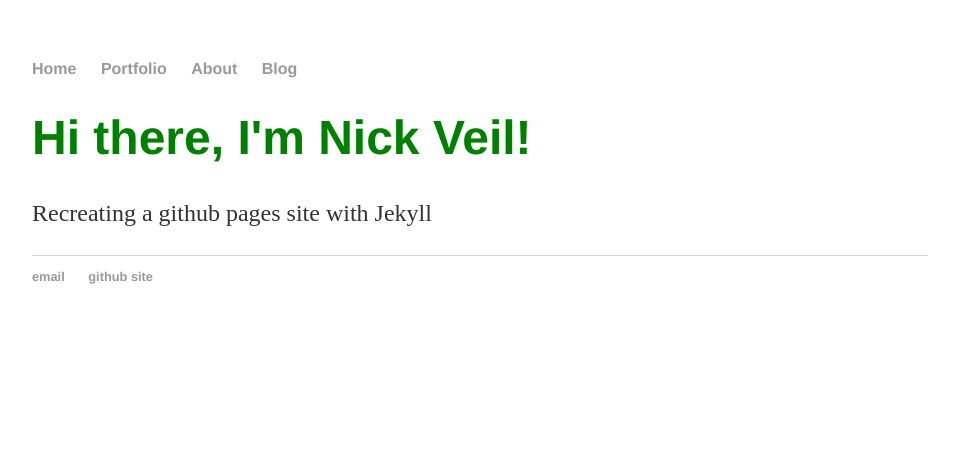
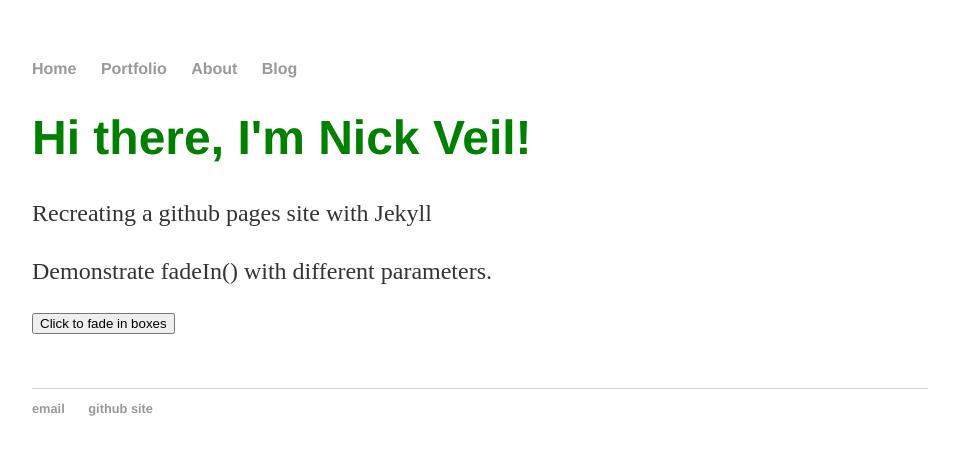
Before and after one commit to niveil/niveil.github.io, a Jekyll site: the page index.html, which Jekyll copies as it is, in a window 1280 px wide. Shown: the top 455 px of the page, without its empty margins (160-1119 px from the left). Built offline with Jekyll 4.4.1, drawn with Linux system fonts in a browser that asks for light colours.

Commit message:
jquery test

```diff
--- a/index.html
+++ b/index.html
@@ -4,6 +4,16 @@
         <title>Nick Veil</title>
 
         <link rel="stylesheet" type="text/css" href="/css/main.css">
+		<script src="https://ajax.googleapis.com/ajax/libs/jquery/3.5.1/jquery.min.js"></script>
+		<script>
+			$(document).ready(function(){
+			$("button").click(function(){
+				$("#div1").fadeIn();
+				$("#div2").fadeIn("slow");
+				$("#div3").fadeIn(3000);
+			});
+			});
+		</script>
 	</head>
 	<body>
 		<nav>
@@ -20,6 +30,14 @@
 				<p>Recreating a github pages site with Jekyll</p>
     		</div><!-- /.blurb -->
 		</div><!-- /.container -->
+
+		<p>Demonstrate fadeIn() with different parameters.</p>
+
+		<button>Click to fade in boxes</button><br><br>
+
+		<div id="div1" style="width:80px;height:80px;display:none;background-color:red;"></div><br>
+		<div id="div2" style="width:80px;height:80px;display:none;background-color:green;"></div><br>
+		<div id="div3" style="width:80px;height:80px;display:none;background-color:blue;"></div>
 		<footer>
     		<ul>
         		<li><a href="#">email</a></li>
```
